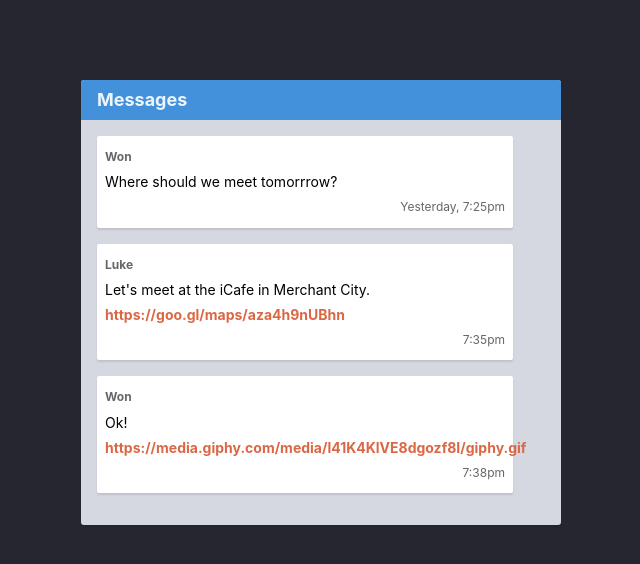
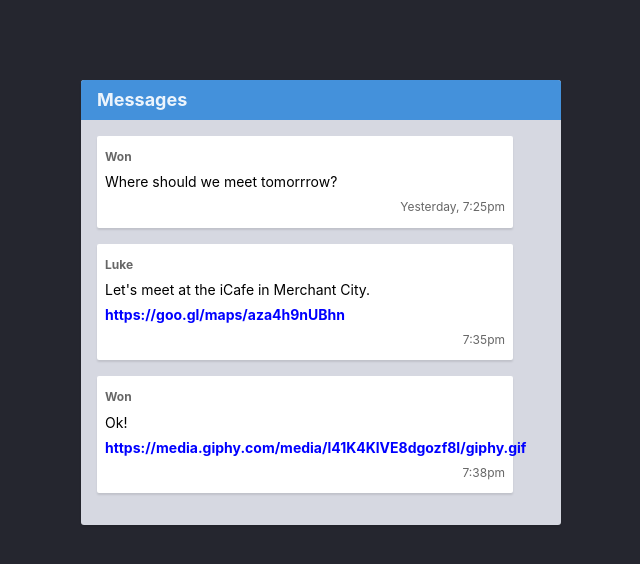
Before and after one commit to bodourAlmalki/HTML-CSS-Git-Exercise, a website: page week-1/9-git-branch/index.html in a window 1280 px wide. Shown: the whole page, without its empty margins (319-959 px from the left). Drawn offline with Linux system fonts and the light colour scheme.

Commit message:
second  commit

```diff
--- a/week-1/9-git-branch/styles.css
+++ b/week-1/9-git-branch/styles.css
@@ -1,6 +1,6 @@
 /* Add your own CSS code below */
 .link {
-  color: #db6744;
+  color:blue;
   font-weight: 700;
   text-decoration: none;
 }
```
